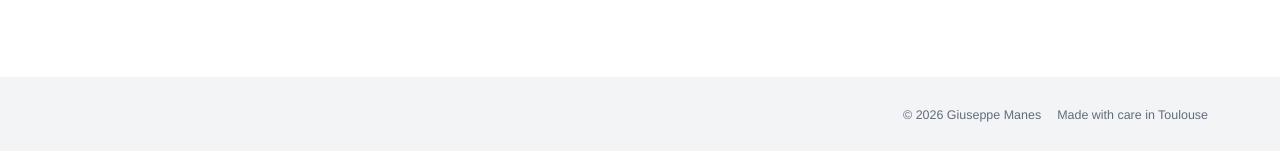
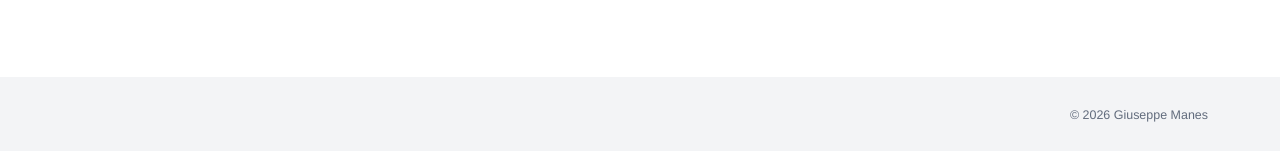
Before and after one commit to gmanes-1/gmanes-1.github.io, a Jekyll site: the page built from index.md, in a window 1280 px wide. Shown: the part 746-897 px from the top of the page. Built offline with Jekyll 4.4.1, drawn with Linux system fonts in a browser that asks for light colours.

Commit message:
change footers

```diff
--- a/_includes/footer.html
+++ b/_includes/footer.html
@@ -1,6 +1,5 @@
 <footer>
   <div class="wrap footer-row">
     <span>© {{ site.time | date: '%Y' }} Giuseppe Manes</span>
-    <span>Made with care in Toulouse</span>
   </div>
 </footer>
```
